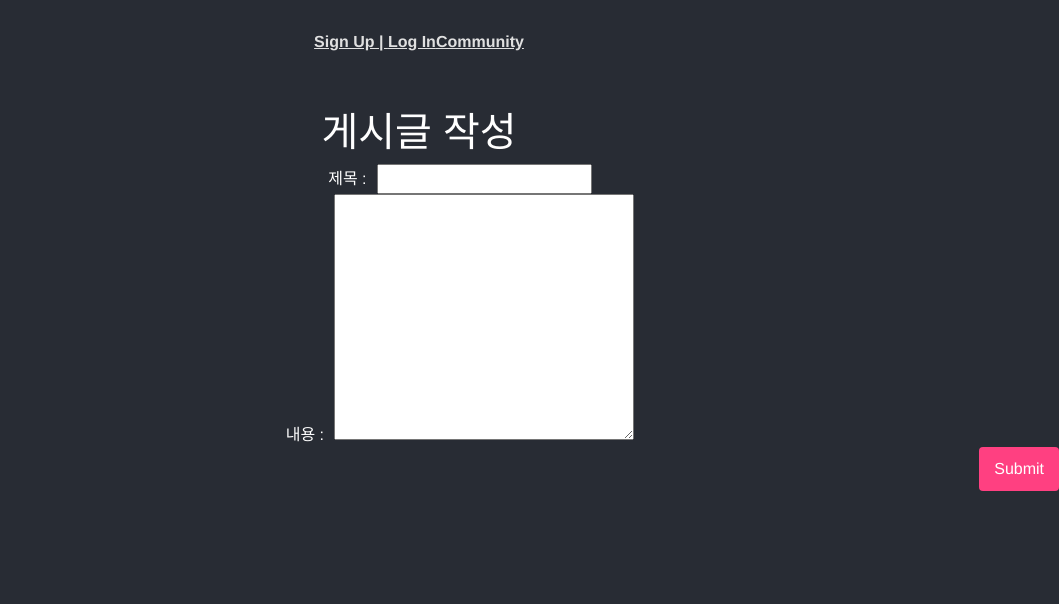
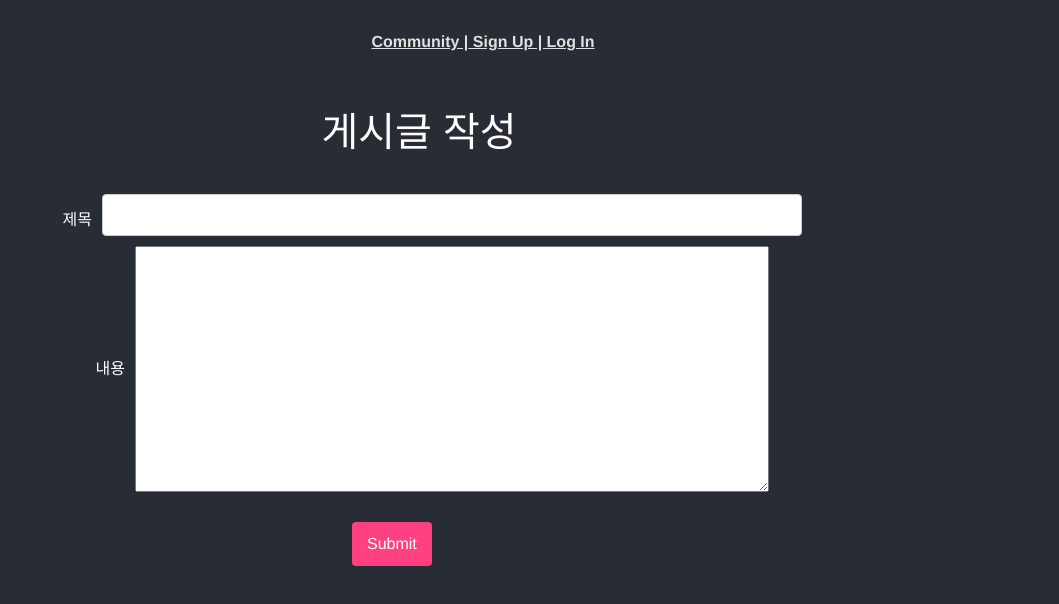
Before and after one commit to seoyoung81/OTT-CHANGER, a Vue app in the folder final-pjt-front/: page /create in a window 1280 px wide. Shown: the top 604 px of the page, without its empty margins (221-1280 px from the left). Built offline with nearby package versions, Linux system fonts and the light colour scheme.

Commit message:
sy css 0523 last commit

```diff
--- a/final-pjt-front/src/App.vue
+++ b/final-pjt-front/src/App.vue
@@ -1,13 +1,14 @@
 <template>
   <div id="app">
-    <nav >
-      <router-link v-if="isLogin" to="/main">Main</router-link>
-      <router-link v-if="!isLogin" to="/signup">Sign Up | </router-link>
+    <nav style="margin-left: 10%;">
+      <router-link v-if="isLogin" to="/main">Main |</router-link>
+      <router-link to="/community"> Community |</router-link>
+      <router-link v-if="isLogin" to="/ott"> OTT Changer |</router-link>
+      <router-link v-if="isLogin" :to="{name: 'MyPageView', params: { id: loggedin_user_id}}"> MyPage</router-link>
+      <router-link v-if="!isLogin" to="/signup"> Sign Up | </router-link>
       <router-link v-if="!isLogin" to="/login" >Log In</router-link>
-      <router-link to="/community">Community</router-link>
-      <router-link v-if="isLogin" to="/ott">OTT Changer</router-link>
-      <router-link v-if="isLogin" :to="{name: 'MyPageView', params: { id: loggedin_user_id}}">MyPage</router-link>
-      <button v-if="isLogin" @click="logOut">Log Out</button>
+
+      <button v-if="isLogin" @click="logOut" class="logout-btn">Log Out</button>
       <br><br>
     </nav>
     <router-view/>
@@ -79,6 +80,23 @@ body {
   background-color: #282c34;
 }
 
+.logout-btn {
+  background-color: #50555E;
+  color: #fff;
+  padding: 10px 20px;
+  border: none;
+  border-radius: 4px;
+  font-size: 14px;
+  cursor: pointer;
+  float: right;
+
+
+}
+
+.logout-btn .button-text {
+    font-size: 18px;
+}
+
 
 
 </style>
--- a/final-pjt-front/src/components/Community/CommentForm.vue
+++ b/final-pjt-front/src/components/Community/CommentForm.vue
@@ -1,11 +1,15 @@
 <template>
   <div>
     <br>
-    <h5>댓글 작성</h5>
-    <form @submit.prevent="createComment">
+    <h5 style="float: left; margin-left: 10%">댓글 쓰기</h5>
+    <!-- form -->
+    <form @submit.prevent="createComment" class="form-comment-container">
       <label for="content"></label>
-      <textarea id="content" cols="30" v-model="content"></textarea><br>
-      <button type="submit" id="submit" class="btn btn-outline-primary">댓글 쓰기</button>
+      <textarea id="content" cols="110" rows="1" v-model="content"></textarea><br>
+
+      <button type="submit" id="submit" class="custom-button-list"
+      style="float: right; margin-right: 10%;"
+      >완료</button>
     </form>
   </div>
 </template>
@@ -61,5 +65,11 @@ export default {
 </script>
 
 <style>
+.form-comment-container {
+  padding-top: 20px;
+
+}
+
+
 
 </style>
--- a/final-pjt-front/src/components/Community/CommentItem.vue
+++ b/final-pjt-front/src/components/Community/CommentItem.vue
@@ -1,10 +1,12 @@
 <template>
   <div>
-
-    <p><span>{{ idx + 1 }}    </span>{{ comment.content }}</p>
-    <button @click="deleteComment" class="btn btn-outline-success">삭제하기</button>
-
-    <hr>
+    <div class="comments-align">
+      <span><span>{{ idx + 1 }}&nbsp;&nbsp; &nbsp;</span>{{ comment.content }}</span>&nbsp;&nbsp;&nbsp;&nbsp;
+      <div class="hover-effect-delete">
+        <img src="@/assets/delete.png" @click="deleteComment" style="width: 30px;">
+      </div>
+    </div>
+    <hr style="width: 80vw; margin-left: 10%;">
   </div>
 </template>
 
@@ -50,5 +52,20 @@ export default {
 </script>
 
 <style>
+.hover-effect-delete img {
+  width: 30px;
+  transition: filter 0.3s ease-in-out; /* Adding a smooth transition effect */
+}
+
+.hover-effect-delete img:hover {
+  filter: brightness(70%); /* Adjust the brightness value to change the color effect */
+}
+
+.comments-align {
+  display: flex;
+    justify-content: center;
+    align-items: center;
+
+}
 
 </style>
--- a/final-pjt-front/src/components/Community/CommentList.vue
+++ b/final-pjt-front/src/components/Community/CommentList.vue
@@ -1,6 +1,6 @@
 <template>
   <div>
-    <br>
+    <br><br><br>
     <h1>Comment List</h1>
     <CommentItem
       v-for="(comment, idx) in comment_set"
--- a/final-pjt-front/src/views/Community/ArticleDetailView.vue
+++ b/final-pjt-front/src/views/Community/ArticleDetailView.vue
@@ -1,7 +1,7 @@
 <template>
   <div>
     <button @click="backArticle" class="custom-button-list" style="float: left; margin-left: 10%;">목록보기</button>
-    <h1 style="margin-right: 25%;">Detail</h1><br>
+    <h1 style="margin-right: 15%;">Detail</h1><br>
 
     <div class="detail-form">
       <br><br>
--- a/final-pjt-front/src/views/Community/ArticleEditView.vue
+++ b/final-pjt-front/src/views/Community/ArticleEditView.vue
@@ -1,11 +1,17 @@
 <template>
   <div>
     <h1>게시글 수정</h1>
-    <form @submit.prevent="updateArticle">
-      <label for="title">제목 : </label>
-      <input type="text" id="title" v-model.trim="title"><br>
-      <label for="content">내용 : </label>
-      <textarea id="content" cols="30" rows="10" v-model="content"></textarea><br>
+    <form @submit.prevent="updateArticle" class="article-form-container">
+
+      <div class="align-edit">
+        <label for="title">제목</label>
+        <input type="text" id="title" v-model.trim="title"><br>
+      </div>
+
+      <div class="align-edit">
+        <label for="content">내용</label>
+        <textarea id="content" cols="66" rows="10" v-model="content"></textarea><br>
+      </div>
       <input type="submit" id="submit">
     </form>
   </div>
@@ -95,5 +101,8 @@ export default {
 </script>
 
 <style>
+.form-edit-container {
+  padding-top: 20px;
+}
 
 </style>
--- a/final-pjt-front/src/views/Community/ArticleFormView.vue
+++ b/final-pjt-front/src/views/Community/ArticleFormView.vue
@@ -1,11 +1,17 @@
 <template>
   <div>
     <h1>게시글 작성</h1>
-    <form @submit.prevent="createArticle">
-      <label for="title">제목 : </label>
-      <input type="text" id="title" v-model.trim="title"><br>
-      <label for="content">내용 : </label>
-      <textarea id="content" cols="30" rows="10" v-model="content"></textarea><br>
+    <form @submit.prevent="createArticle" class="article-form-container">
+
+      <div class="align-edit">
+        <label for="title">제목 </label>
+        <input type="text" id="title" style="" v-model.trim="title"><br>
+      </div>
+
+      <div class="align-edit">
+        <label for="content">내용</label>
+        <textarea id="content" cols="66" rows="10" v-model="content"></textarea><br>
+      </div>
       <input type="submit" id="submit">
     </form>
   </div>
@@ -59,5 +65,58 @@ export default {
 </script>
 
 <style>
+.article-form-container {
+  margin: 0 auto;
+  padding-top: 30px;
+  justify-content: center;
+  align-items: center;
+
+}
+
+.align-edit {
+  display: flex;
+  justify-content: center;
+  align-items: center;
+  margin-right: 5%;
+}
+
+.align-edit label {
+  text-align: right;
+  margin-right: 10px;
+}
+
+
+.align-edit input[type="text"]{
+  width: 700px;
+  padding: 8px;
+  border: 1px solid #ccc;
+  border-radius: 4px;
+  margin-bottom: 10px;
+}
+
+
+
+
+/* button */
+
+input[type="submit"] {
+  float: right;
+  background-color: #FF4081;
+  color: #fff;
+  border-radius: 4px;
+  cursor: pointer;
+  margin-top: 30px;
+  margin-right: 49%;
+
+}
+
+input[type="submit"]:hover {
+  background-color: #ff4080bd;
+
+}
+
+
+
+
 
 </style>
--- a/final-pjt-front/src/views/Community/CommunityView.vue
+++ b/final-pjt-front/src/views/Community/CommunityView.vue
@@ -5,7 +5,7 @@
 
     <!-- 글쓰기 버튼 -->
     <router-link to="/create">
-      <button type="button" class="custom-button" style="margin-right: 30px;">
+      <button type="button" class="custom-button" style="margin-right: 6%;">
         글쓰기
       </button>
     </router-link>
--- a/final-pjt-front/src/views/Movie/MainView.vue
+++ b/final-pjt-front/src/views/Movie/MainView.vue
@@ -8,12 +8,13 @@
         class="search-input"
         placeholder="검색어를 입력하세요"
         >
-      <button
+      <img src="@/assets/search.png"
         @click="goSearch"
-        class="search-button">
-      검색
-      </button>
+        class="search-img"
+        style="width: 60px; margin-left: 20px;">
     </div>
+    <br>
+
     <!-- 백드롭&포스터 -->
     <div style="position: relative;" class="container">
       <img :src="backdrop_path_src" class="backdrop-image">
@@ -120,7 +121,7 @@ export default {
   display: inline;
   border: none !important;;
   outline: none;
-  padding: 0 0 0 5px !important;
+  padding: 0 0 0 50px !important;
   margin: 0 !important;
   font-size: 16px;
   color: white;
@@ -144,26 +145,20 @@ export default {
   justify-content: center;
   align-items: center;
   height: 100vh;
+  position: relative;
+}
+
+
+.search-img {
+  cursor: pointer;
+  width: 30px;
+  transition: filter 0.3s ease-in-out;
+}
+
+.search-img:hover {
+  filter: brightness(70%);
 }
 
 
 
-
-
-.search-button {
-  display: inline-block;
-  flex-shrink: 0;
-  background-color: #5b8dc22f;
-  color: #fff;
-  border: none;
-  outline: none;
-  height: 40px;
-  border-radius: 0 20px 20px 0; /* 추가: 버튼 모서리 둥글게 조정 */
-  /* padding: 8px 12px; */
-  cursor: pointer;
-}
-
-.search-button:hover {
-  background-color: #265f9c;
-}
 </style>
--- a/final-pjt-front/src/views/MyPage/MyPageView.vue
+++ b/final-pjt-front/src/views/MyPage/MyPageView.vue
@@ -38,7 +38,7 @@ export default {
   height: 100%;
   outline: 2px solid #e0e0e0;
   padding: 40px;
-  border-radius: 30px;
+  border-radius: 50px;
   justify-content: center;
   align-items: center;
 
```
Also changed, not shown: final-pjt-front/src/assets/delete.png (added), final-pjt-front/src/assets/search.png (added).
